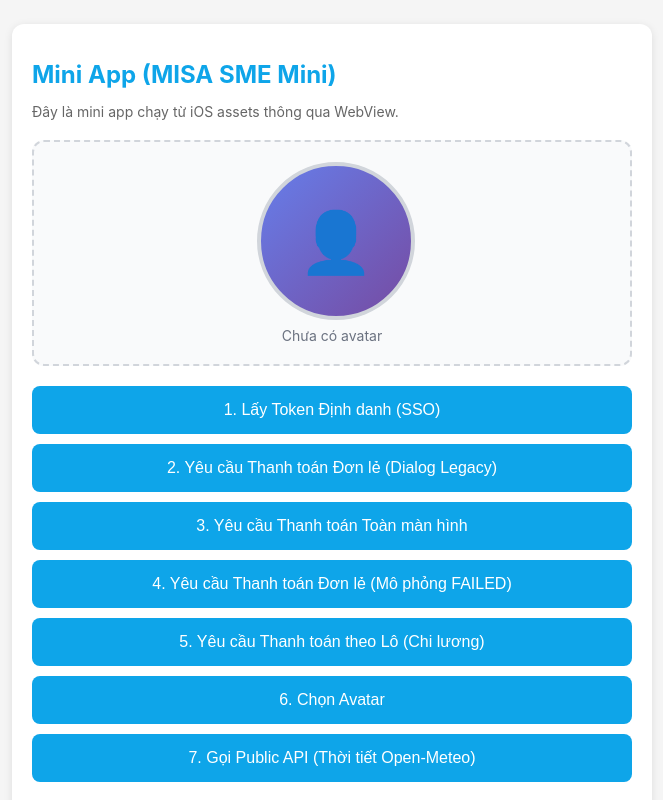
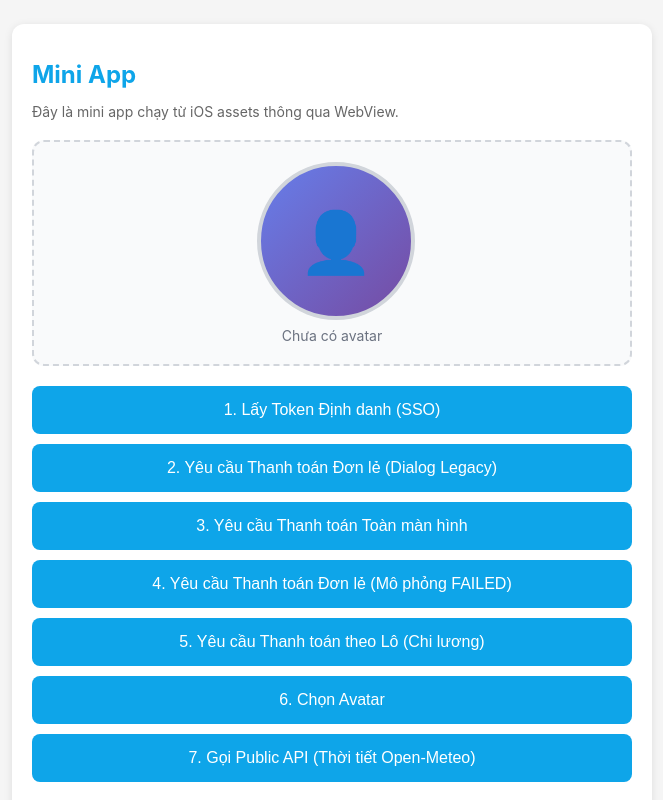
Before and after one commit to ThangMac/mini-app-remote, a plain HTML site: page index.html in a window 1280 px wide. Shown: the top 800 px of the page, without its empty margins (308-971 px from the left). Drawn offline with Linux system fonts and the light colour scheme.

Commit message:
Update index.html

```diff
--- a/index.html
+++ b/index.html
@@ -142,7 +142,7 @@
 </head>
 <body>
     <div class="container">
-        <h1>Mini App (MISA SME Mini)</h1>
+        <h1>Mini App</h1>
         <p>Đây là mini app chạy từ iOS assets thông qua WebView.</p>
 
         <!-- Avatar Section -->
```
